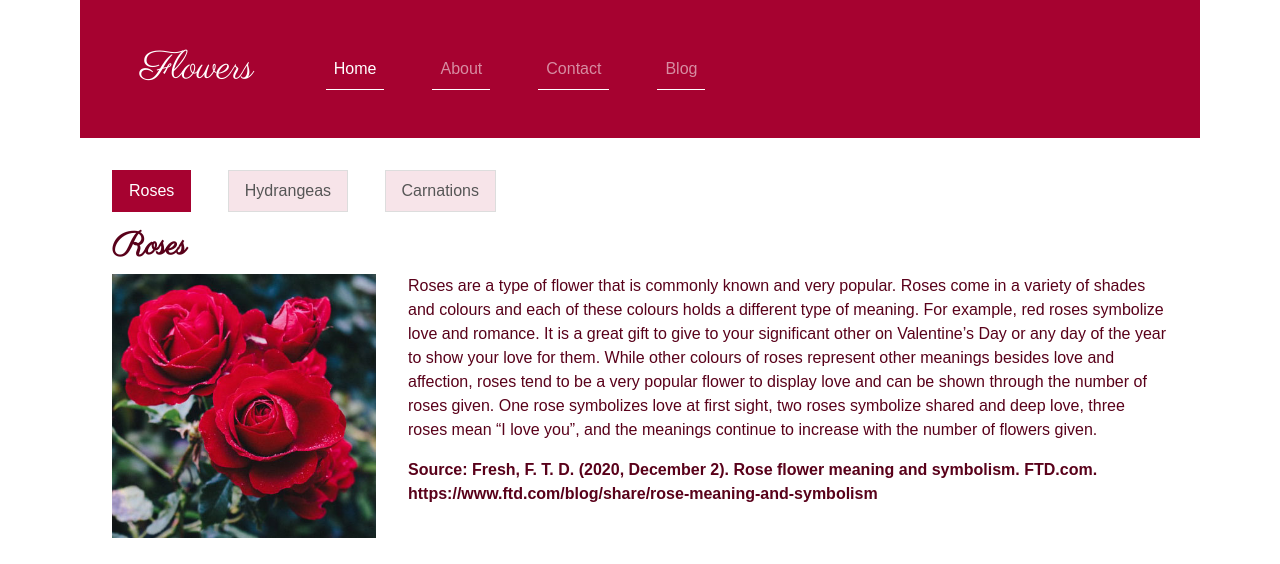
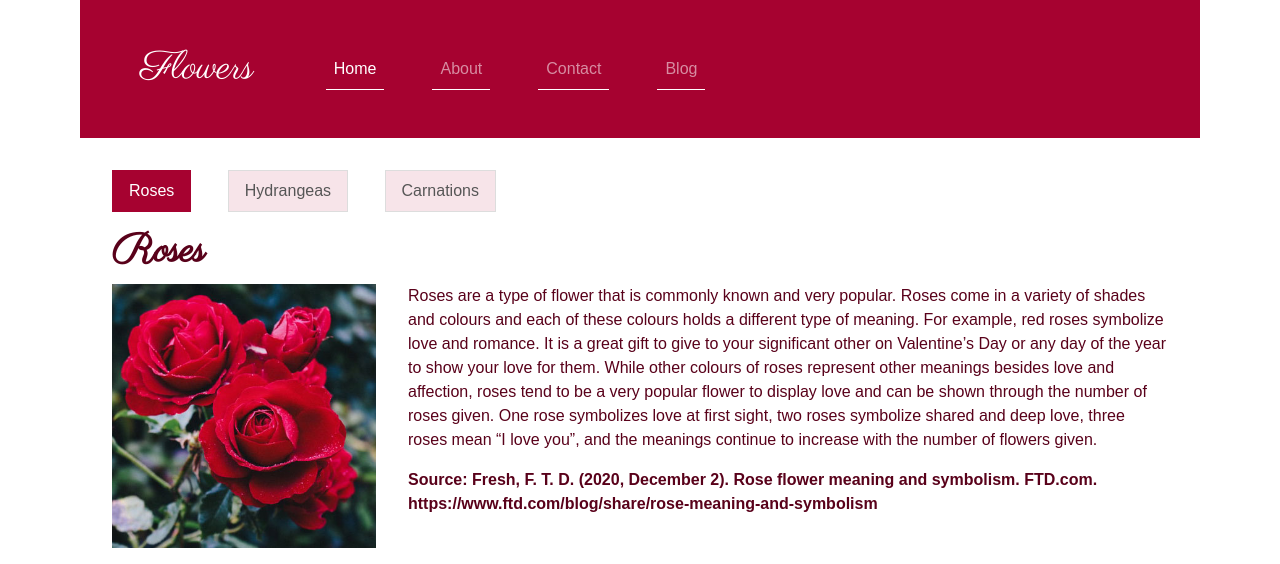
Before and after one commit to Cabr0050/francesca-cabrol-content-manipulation-1526, a plain HTML site: page index.html in a window 1280 px wide. Shown: the top 564 px of the page. Drawn offline with nearby package versions, Linux system fonts and the light colour scheme.

Commit message:
Updated style.css

```diff
--- a/css/style.css
+++ b/css/style.css
@@ -60,6 +60,7 @@ h2 {
     color: #59011A;
     font-family: 'Parisienne', cursive;
     font-weight: bold;
+    font-size: 2rem;
 }
 
 p {
@@ -163,6 +164,10 @@ footer nav ul li a:hover {
         justify-content: center;
     }
 
+    h2 {
+        font-size: 2.5rem;
+    }
+
     p {
         font-size: 1rem;
     }
```
